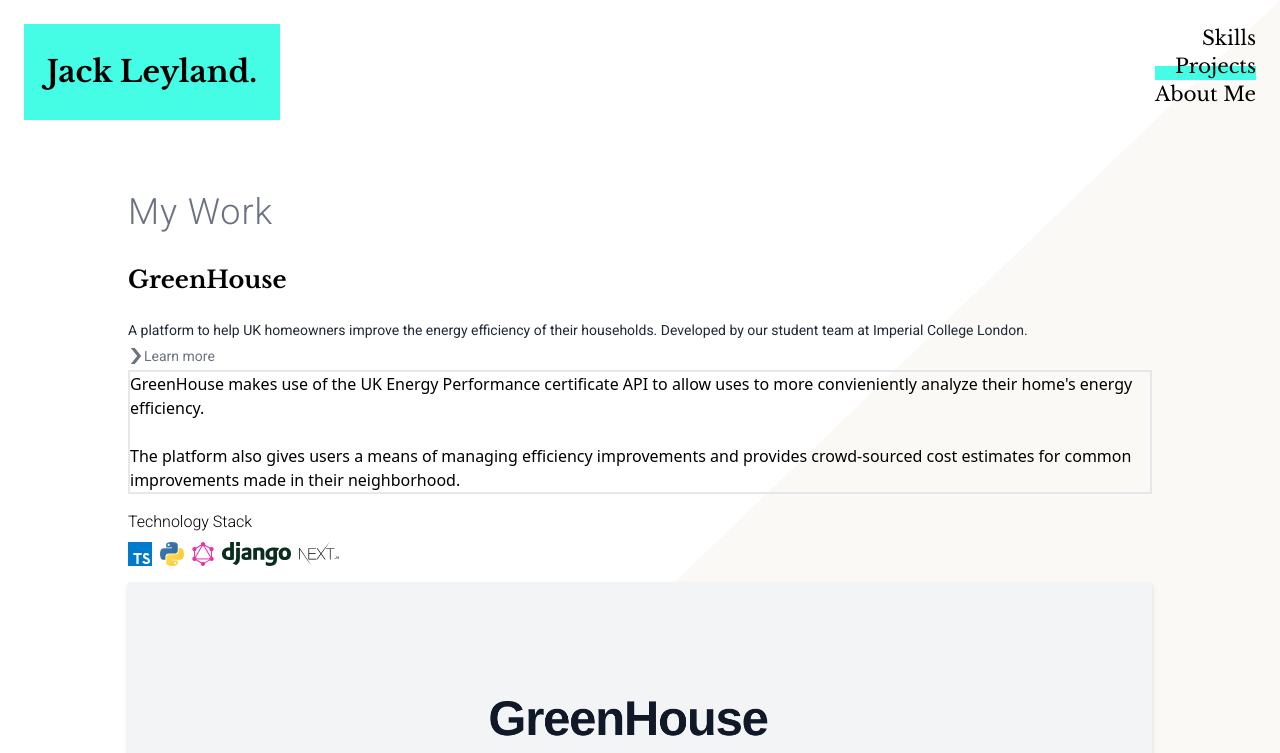
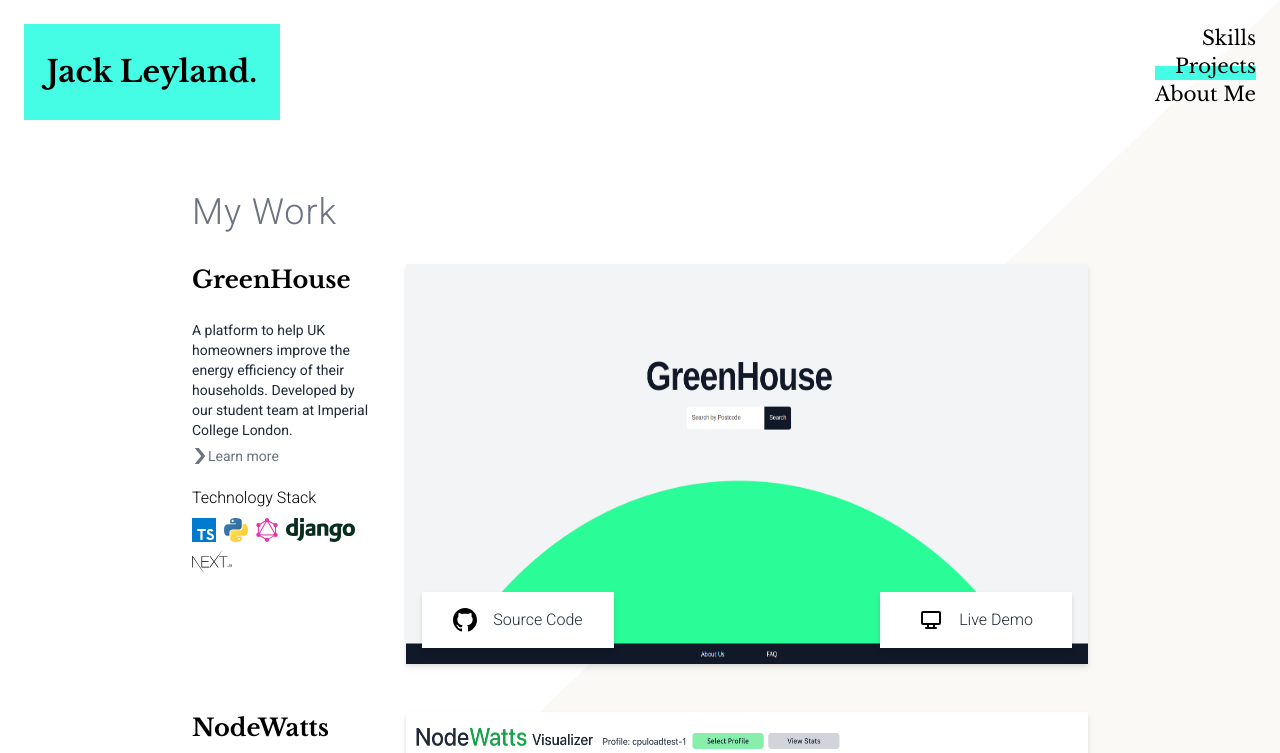
Before and after one commit to jack-leyland/personal-site, a Vue app: page /projects in a window 1280 px wide. Shown: the top 753 px of the page. Built offline with nearby package versions, Linux system fonts and the light colour scheme.

Commit message:
more mobile responsiveness

```diff
--- a/package.json
+++ b/package.json
@@ -9,11 +9,13 @@
     "preview": "vite preview"
   },
   "dependencies": {
+    "lodash.debounce": "^4.0.8",
     "uuid": "^9.0.0",
     "vue": "^3.2.37",
     "vue-router": "^4.1.5"
   },
   "devDependencies": {
+    "@types/lodash.debounce": "^4.0.7",
     "@types/uuid": "^8.3.4",
     "@vitejs/plugin-vue": "^3.1.0",
     "autoprefixer": "^10.4.12",
--- a/src/App.vue
+++ b/src/App.vue
@@ -3,18 +3,19 @@ import BackgroundTriangle from './components/icons/BackgroundTriangle.vue';
 import SideNav from './components/SideNav.vue';
 import TopBar from './components/TopBar.vue';
 import { onBeforeUnmount, onMounted } from 'vue';
-import {store} from './store'
+import { store } from './store'
+import debounce from 'lodash.debounce'
 
 const handleResize = () => {
     store.setScreenWidth(window.innerWidth || document.documentElement.clientWidth)
 }
 
 onMounted(() => {
-    window.addEventListener("resize", handleResize);
+    window.addEventListener("resize", debounce(handleResize, 200));
 })
 
 onBeforeUnmount(() => {
-    window.addEventListener("resize", handleResize);
+    window.removeEventListener("resize", handleResize);
 })
 
 </script>
--- a/src/components/ProjectCardDesktop.vue
+++ b/src/components/ProjectCardDesktop.vue
@@ -20,7 +20,7 @@ var activeModal: Ref<boolean> = ref(false)
 </script>
 
 <template>
-    <div class="animate-fade flex h-[400px] w-[950px] m-auto mb-12">
+    <div class="animate-fade flex justify-center m-auto mb-12">
         <div class="w-[200px] mr-8">
             <h1 class="font-title text-2xl font-bold">{{props.title}}</h1>
             <br>
--- a/src/components/ProjectCardMobile.vue
+++ b/src/components/ProjectCardMobile.vue
@@ -3,6 +3,7 @@
 import { Ref, ref } from 'vue';
 import GithubLogo from './icons/GithubLogo.vue';
 import CloseButton from './icons/CloseButton.vue';
+
 
 const props = defineProps({
     title: String,
@@ -20,18 +21,19 @@
 </script>
 
 <template>
-        <div class="animate-fade z-10 flex-col w-[80vw] m-auto mb-12">
+    <div class="animate-fade z-10 flex-col m-auto mb-12">
         <div class="w-full mr-8">
             <h1 class="font-title text-2xl font-bold">{{props.title}}</h1>
             <br>
             <h1 class="font-alt text-gray-800 text-sm">{{props.shortDesc}}</h1>
-                <div v-if="props.longDesc" class="relative group inline-flex pt-2 pb-2 pr-2 h-4 mt-2 text-sm
+            <div v-if="props.longDesc && !activeModal" class="relative group inline-flex pt-2 pb-2 pr-2 h-4 mt-2 text-sm
                     items-center text-gray-500 hover:text-white cursor-pointer
                     transition-all duration-300 after:z-[-1] after:bg-mainPurple
                     after:absolute after:left-0 after:bottom-0 after:h-[100%]
                     after:w-0 hover:after:w-[100%] cursor-pointer after:transition-all
                     after:duration-200" @click="activeModal = true">
-                    <svg class="fill-gray-500 rotate-90 h-4 w-4 group-hover:fill-white transition-all duration-200"
+                <svg v-if="!activeModal"
+                    class="fill-gray-500 rotate-90 h-4 w-4 group-hover:fill-white transition-all duration-200"
                     version="1.1" id="Layer_1" xmlns="http://www.w3.org/2000/svg"
                     xmlns:xlink="http://www.w3.org/1999/xlink" x="0px" y="0px" viewBox="0 0 122.88 80.593"
                     enable-background="new 0 0 122.88 80.593" xml:space="preserve">
@@ -43,9 +45,13 @@
                 <div v-if="!activeModal" class="font-alt">Learn more</div>
             </div>
             <div
-                    class="w-full border-2"
-                    v-html="props.longDesc">
+                v-if="activeModal"
+                class="w-full h-6 flex justify-end mt-2 mb-2"
+                @click="activeModal = false"
+                >
+                <CloseButton style-string="h-5 " />
             </div>
+            <div v-if="activeModal" class="w-full font-alt text-sm text-gray-800" v-html="props.longDesc"></div>
             <h2 class="font-alt font-light mt-4 mb-2">Technology Stack</h2>
             <div class="w-full flex flex-wrap">
                 <img class="h-6 mr-2 mb-4" v-for="item in props.tech" :src="'/svg/'+item+'.svg'" :key="uuidv4()">
@@ -54,19 +60,21 @@
         <div class="relative">
             <img class="w-full h-full drop-shadow-md" :src="imagePath" :key="uuidv4()">
             <a :href="props.githubUrl" target="_blank" rel="noopener noreferrer">
-                    <button class="absolute group bottom-2 left-2 sm:bottom-4 sm:left-4 drop-shadow-md font-alt font-light
+                <button
+                    class="absolute group bottom-2 left-2 sm:bottom-4 sm:left-4 drop-shadow-md font-alt font-light
                             flex items-center justify-center bg-white h-8 w-30 sm:h-14 sm:w-48 p-3
                             text-gray-800 hover:bg-mainPurple hover:text-white transistion-all duration-200 text-xs sm:text-lg">
                     <GithubLogo style-string=" h-6 mr-4 group-hover:fill-white" /> Source Code
                 </button>
             </a>
             <a :href="props.liveUrl" target="_blank" rel="noopener noreferrer">
-                    <button class="absolute group bottom-2 right-2 sm:bottom-4 sm:right-4 drop-shadow-md font-alt font-light
+                <button
+                    class="absolute group bottom-2 right-2 sm:bottom-4 sm:right-4 drop-shadow-md font-alt font-light
                             flex items-center justify-center bg-white h-8 w-30 sm:h-14 sm:w-48 p-3
                             text-gray-800 hover:bg-mainPurple hover:text-white transistion-all duration-200 text-xs sm:text-lg">
                     <svg xmlns="http://www.w3.org/2000/svg" class="h-6 mr-4 group-hover:stroke-white stroke-black"
-                            viewBox="0 0 24 24" stroke-width="2" stroke="#2c3e50" fill="none"
-                            stroke-linecap="round" stroke-linejoin="round">
+                        viewBox="0 0 24 24" stroke-width="2" stroke="#2c3e50" fill="none" stroke-linecap="round"
+                        stroke-linejoin="round">
                         <path stroke="none" d="M0 0h24v24H0z" fill="none" />
                         <rect x="3" y="4" width="18" height="12" rx="1" />
                         <line x1="7" y1="20" x2="17" y2="20" />
--- a/src/components/SideNav.vue
+++ b/src/components/SideNav.vue
@@ -21,9 +21,9 @@ const navItems: { id: string, text: string }[] = [
 
 ];
 
-const sideMenuStyle: string = "animate-menuTransitionDown absolute z-30 right-[10%] top-[55%] flex-row text-7xl font-title text-right"
+const sideMenuStyle: string = "animate-menuTransitionDown absolute z-50 right-[10%] top-[55%] flex-row text-7xl font-title text-right"
 const sideItemStyle: string = "relative mb-12 pl-6 pt-2 after:bg-greenish after:z-[-1] after:absolute after:left-0 after:bottom-0 after:h-[50%] after:w-0 hover:after:w-[100%] cursor-pointer after:transition-all after:duration-300"
-const topBarMenuStyle: string = "animate-menuTransitionUp fixed z-30 h-24 right-6 top-6 flex-row text-xl font-title text-right"
+const topBarMenuStyle: string = "animate-menuTransitionUp fixed z-50 h-24 right-6 top-6 flex-row text-xl font-title text-right"
 const topBarItemStyle: string = "relative ml-24 after:bg-greenish after:z-[-1] after:absolute after:left-0 after:bottom-0 after:h-[50%] after:w-0 cursor-pointer after:transition-all after:duration-300"
 
 const handleNav = (id: string) => {
--- a/src/views/Projects.vue
+++ b/src/views/Projects.vue
@@ -49,18 +49,18 @@ const projects: {
         },
     ]
 
-var renderMobile: Ref<boolean> = computed(()=> store.screenWidth < 1400)
+var renderMobile: Ref<boolean> = computed(()=> store.screenWidth < 1200)
 
 </script>
 
 <template>
-    <div v-if="!renderMobile"
+    <!-- <div v-if="!renderMobile"
         class="animate-fade tracking-wide fixed font-light font-alt text-gray-500 text-4xl top-48 left-[15vw]">
         My Work
-    </div>
-    <div class="z-10 pt-24 sm:pt-48 flex-col relative animate-fade">
-        <div v-if="renderMobile"
-            class="animate-fade tracking-wide font-light font-alt text-gray-500 text-4xl w-[80vw] mb-8 m-auto">
+    </div> -->
+    <div class="z-10 pt-24 sm:pt-48 flex-col relative animate-fade w-[80vw] sm:w-[70vw] m-auto">
+        <div
+            class="animate-fade tracking-wide font-light font-alt text-gray-500 text-4xl w-full mb-8 m-auto">
             My Work
         </div>
         <ProjectCardDesktop v-if="!renderMobile" v-for="data in projects" v-bind="data"  :key="uuidv4()" />
```
Also changed, not shown: 1 other file (tests, documents, lock files or other folders). Lines whose indentation alone changed are shown as unchanged.
